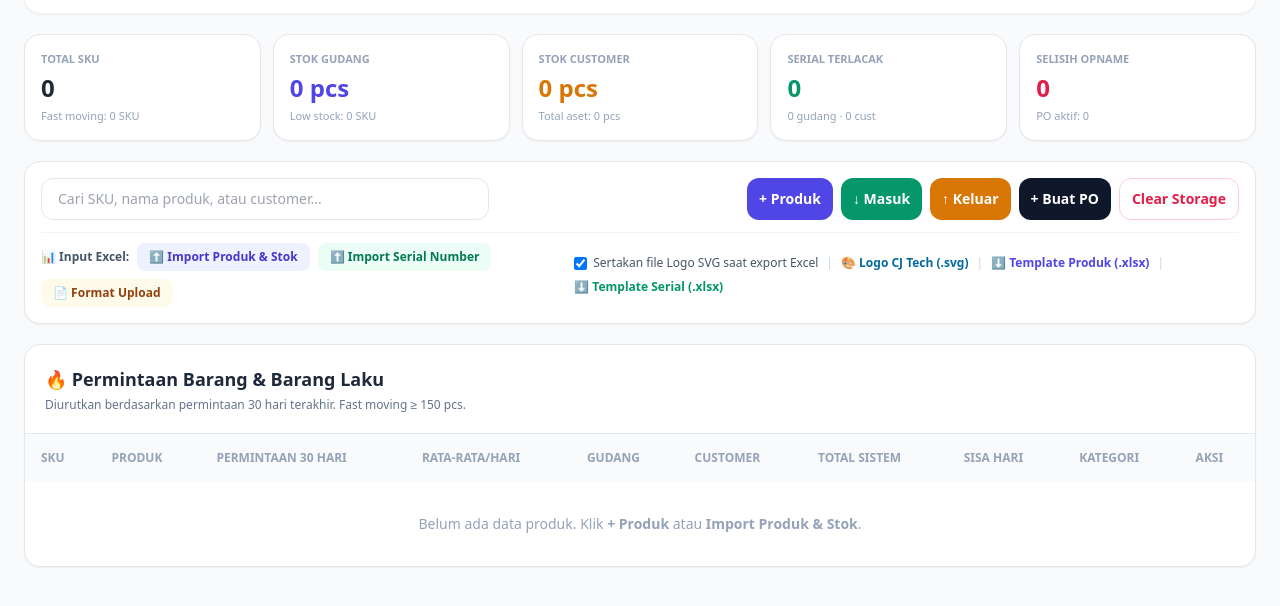
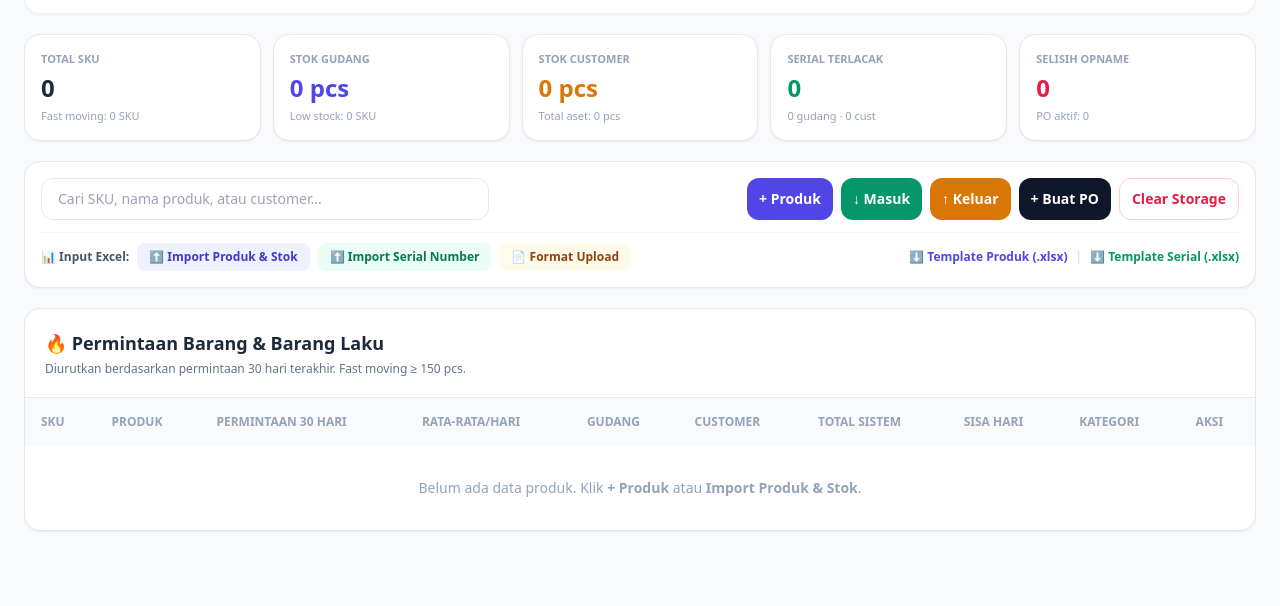
Before and after one commit to chris06373/Gudang.html, a plain HTML site: page index.html in a window 1280 px wide. Shown: the part 168-774 px from the top of the page. Drawn offline with nearby package versions, Linux system fonts and the light colour scheme.

Commit message:
Update index.html

```diff
--- a/index.html
+++ b/index.html
@@ -140,13 +140,6 @@ button:disabled{opacity:.4;cursor:not-allowed}
         <button @click="showFormatGuide=true" class="bg-amber-50 hover:bg-amber-100 text-amber-800 px-3 py-1.5 rounded-lg font-semibold">📄 Format Upload</button>
       </div>
       <div class="flex flex-wrap items-center gap-2">
-        <label class="inline-flex items-center gap-1.5 text-slate-600 font-medium cursor-pointer">
-          <input type="checkbox" x-model="autoDownloadSvgLogo" class="rounded border-slate-300 text-indigo-600">
-          <span>Sertakan file Logo SVG saat export Excel</span>
-        </label>
-        <span class="text-slate-300">|</span>
-        <button @click="downloadCjTechLogoSvg()" class="text-sky-700 hover:underline font-semibold">🎨 Logo CJ Tech (.svg)</button>
-        <span class="text-slate-300">|</span>
         <button @click="downloadProductTemplate()" class="text-indigo-600 hover:underline font-semibold">⬇ Template Produk (.xlsx)</button>
         <span class="text-slate-300">|</span>
         <button @click="downloadSerialTemplate()" class="text-emerald-600 hover:underline font-semibold">⬇ Template Serial (.xlsx)</button>
@@ -789,7 +782,6 @@ function warehouseApp(){
   activeTab:'demand',
   search:'',orderSearch:'',historySearch:'',movementSearch:'',movementTypeFilter:'ALL',serialSearch:'',serialLocationFilter:'ALL',
   showProductModal:false,showOrderModal:false,showMovementModal:false,showReturnModal:false,showSerialModal:false,showFormatGuide:false,
-  autoDownloadSvgLogo:true,
   isEdit:false,selectedHistory:null,selectedSerial:null,
   products:read('warehouse_products',[]).map(p=>({...p,stokCustomer:Number(p.stokCustomer||0)})),
   orders:read('warehouse_orders',[]),
@@ -848,7 +840,6 @@ function warehouseApp(){
     ['CJ TECH · SISTEM GUDANG TERPADU'],
     ['Laporan',reportTitle||''],
     ['Tanggal Cetak',nowStr],
-    ['Logo SVG (Data URI)',this.getCjTechLogoDataUri()],
     []
    ];
    const ws=XLSX.utils.aoa_to_sheet(headerRows);
```
